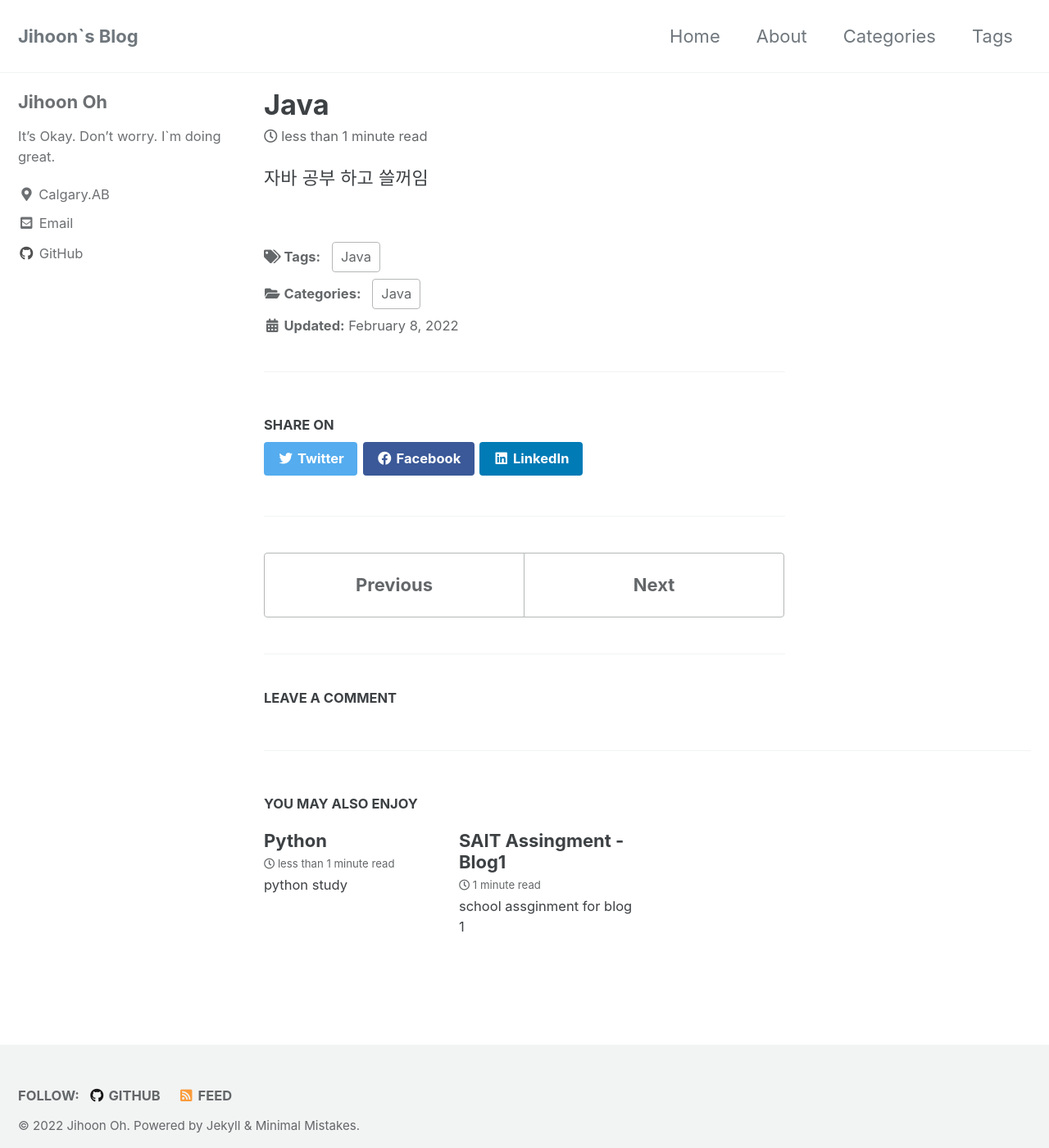
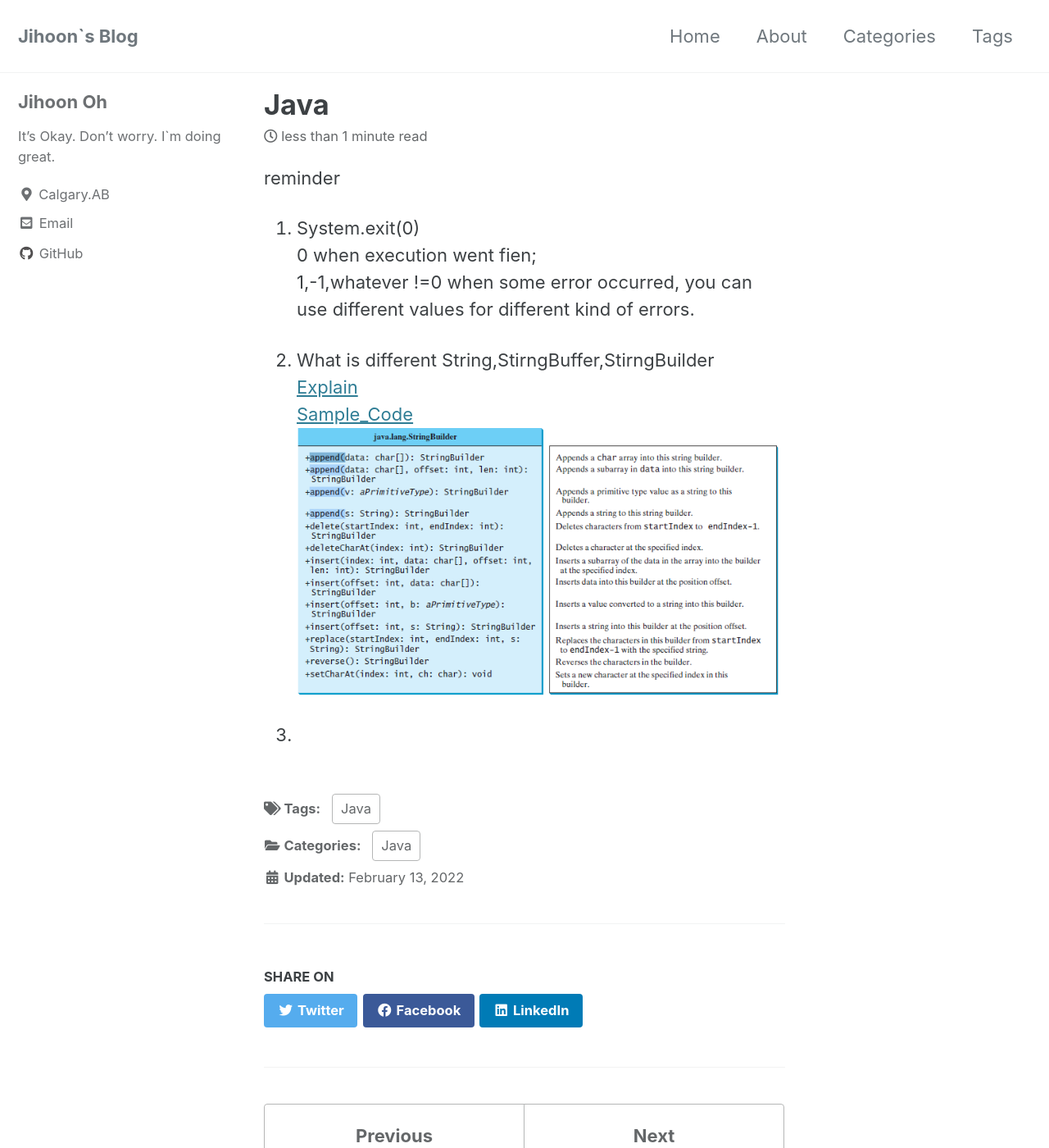
Before and after one commit to jihoon0324/jihoon0324.github.io, a Jekyll site: the page built from _posts/java/2022-02-08-java-basic.md, in a window 1280 px wide and 1400 px high. Shown: the whole window at 82% size. Built offline with Jekyll 4.4.1, drawn with Linux system fonts in a browser that asks for light colours; cached includes are drawn as plain includes; comment, search, counter and statistics services are not loaded.

Commit message:
add java

```diff
--- a/_posts/java/2022-02-08-java-basic.md
+++ b/_posts/java/2022-02-08-java-basic.md
@@ -6,7 +6,22 @@ categories:
   - Java
 tags:
   - Java
-last_modified_at: 2022-02-08
+last_modified_at: 2022-02-13
 ---
 
-자바 공부 하고 쓸꺼임
+
+
+reminder
+1. System.exit(0)
+ 0 when execution went fien;
+ 1,-1,whatever !=0 when some error occurred, you can use different values for different kind of errors.
+
+
+2. What is different String,StirngBuffer,StirngBuilder
+[Explain](https://blog.naver.com/hongganz/222504333789)
+[Sample_Code](https://github.com/jihoon0324/reverse/blob/master/src/reversWithFunction/ReversWithFunction.java)
+![operation](/image/stringBuilder.png)
+
+
+
+3.
```
Also changed, not shown: image/stringBuilder.png (added).
